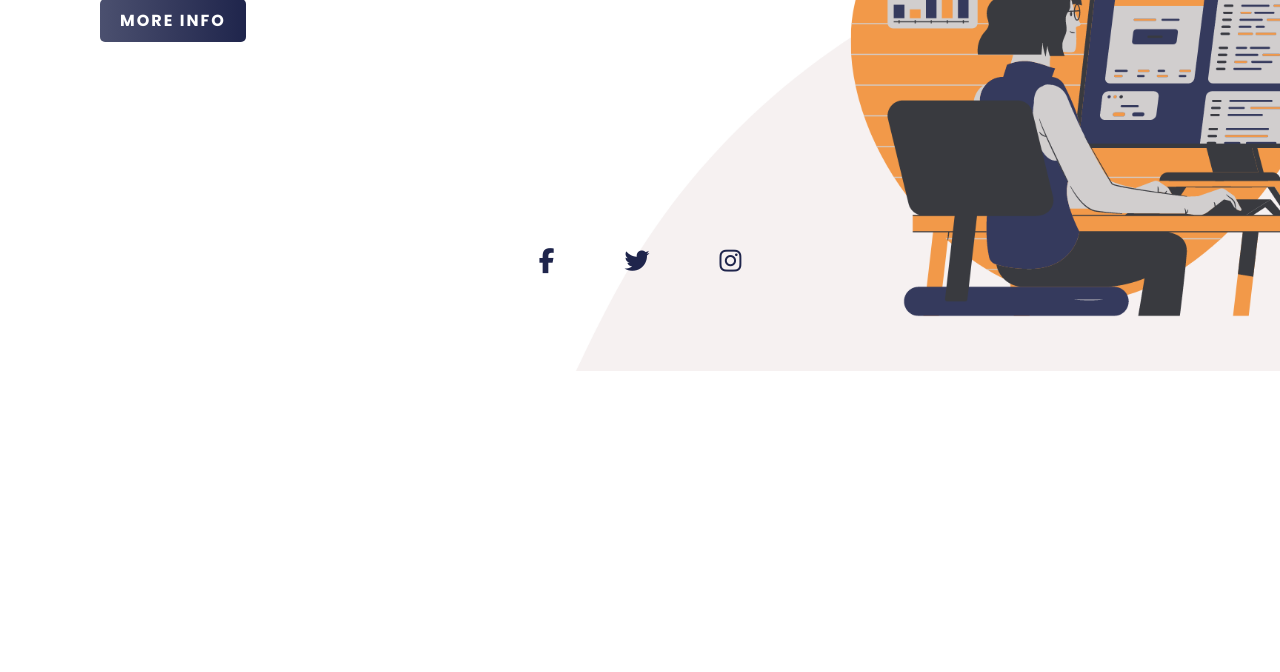
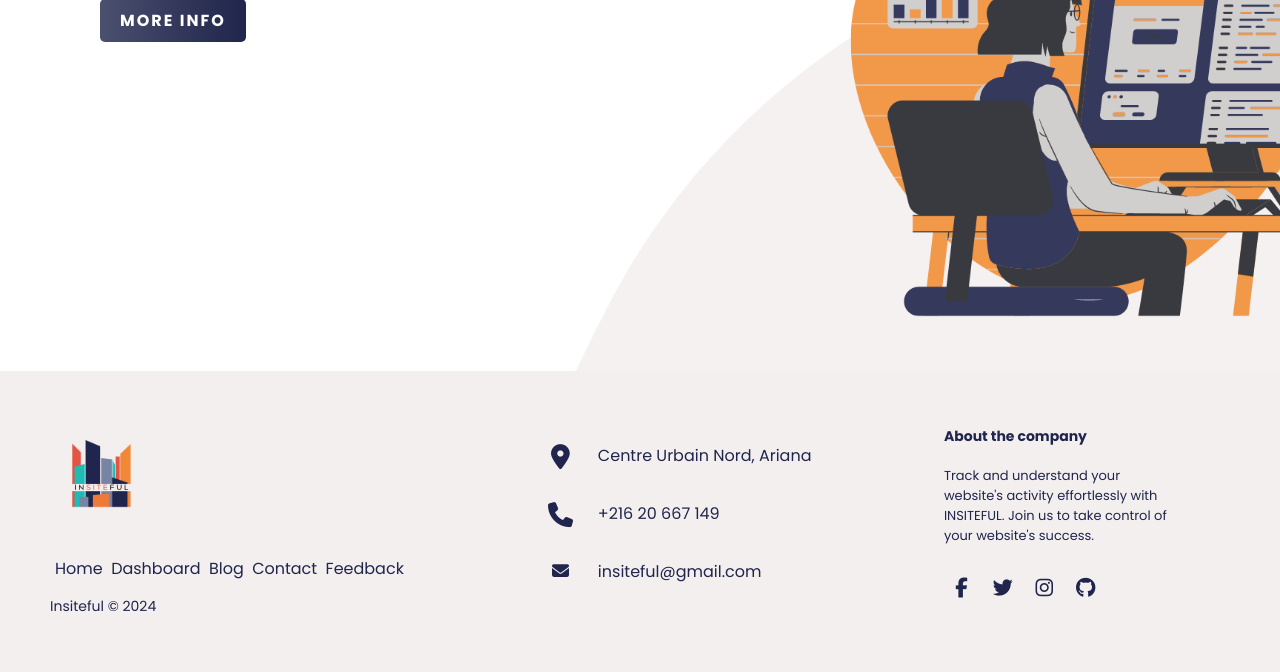
Before and after one commit to salemprojetphp/Insiteful, a PHP site: the page made by views/home.php in a window 1280 px wide. Shown: the part 531-1203 px from the top of the page. Before the commit the page ends 902 px from the top, so only its background shows below. Run offline with PHP 8.4, Linux system fonts and the light colour scheme; the template is opened without the code that fills it, so the values that code supplies are empty.

Commit message:
adding footer

```diff
--- /dev/null
+++ b/public/css/footer.css
@@ -0,0 +1,186 @@
+@import url('https://fonts.googleapis.com/css2?family=Poppins:ital,wght@0,100;0,200;0,300;0,400;0,500;0,600;0,700;0,800;0,900;1,100;1,200;1,300;1,400;1,500;1,600;1,700;1,800;1,900&display=swap');
+
+* {
+    font-family: "Poppins", sans-serif;
+}
+a{
+    transition: all .40s ease;
+}
+a:hover{
+    transform: translateY(-3px)translateX(-5px);
+}
+
+
+.footer-distributed{
+    background: #F4EFEF;
+    box-shadow: 0 1px 1px 0 rgba(0, 0, 0, 0.12);
+    box-sizing: border-box;
+    width: 100%;
+    text-align: left;
+    font: bold 16px sans-serif;
+    padding: 55px 50px;
+}
+
+.footer-distributed .footer-left,
+.footer-distributed .footer-center,
+.footer-distributed .footer-right{
+    display: inline-block;
+    vertical-align: top;
+}
+
+/* Footer left */
+
+.footer-distributed .footer-left{
+    width: 40%;
+}
+
+
+
+
+/* Footer links */
+
+.footer-distributed .footer-links{
+    color:  #1F254C;
+    margin: 20px 0 12px;
+    padding: 0;
+}
+
+.footer-distributed .footer-links a{
+    display:inline-block;
+    line-height: 1.8;
+    font-weight:400;
+    text-decoration: none;
+    color:  inherit;
+}
+
+.footer-distributed .footer-company-name{
+    font-size: 14px;
+    font-weight: normal;
+    margin: 0;
+}
+
+
+
+.footer-distributed .footer-center{
+    width: 35%;
+}
+
+.footer-distributed .footer-center i{
+    color: #1F254C;
+    font-size: 25px;
+    width: 38px;
+    height: 38px;
+    border-radius: 50%;
+    text-align: center;
+    line-height: 42px;
+    margin: 10px 15px;
+    vertical-align: middle;
+}
+
+.footer-distributed .footer-center i.fa-envelope{
+    font-size: 17px;
+    line-height: 38px;
+}
+
+.footer-distributed .footer-center p{
+    display: inline-block;
+    color: #1F254C;
+    font-weight:400;
+    vertical-align: middle;
+    margin:0;
+}
+
+.footer-distributed .footer-center p span{
+    display:block;
+    font-weight: normal;
+    font-size:14px;
+    line-height:2;
+}
+
+.footer-distributed .footer-center p a{
+    color: #1F254C;
+    text-decoration: none;;
+}
+.footer-distributed .footer-center  a{
+    color: #1DBDB6;
+    text-decoration: none;;
+}
+
+.footer-distributed .footer-links a:before {
+    content: "  ";
+    font-weight:300;
+    font-size: 20px;
+    left: 0;
+    color: #1F254C;
+    display: inline-block;
+    padding-right: 5px;
+}
+
+.footer-distributed .footer-links .link-1:before {
+    content: none;
+}
+
+/* Footer Right */
+
+.footer-distributed .footer-right{
+    width: 20%;
+}
+
+.footer-distributed .footer-company-about{
+    line-height: 20px;
+    color:  #1F254C;
+    font-size: 13px;
+    font-weight: normal;
+    margin: 0;
+}
+
+.footer-distributed .footer-company-about span{
+    display: block;
+    color:  #1F254C;
+    font-size: 14px;
+    font-weight: bold;
+    margin-bottom: 20px;
+}
+
+.footer-distributed .footer-icons{
+    margin-top: 25px;
+}
+
+.footer-distributed .footer-icons a{
+    display: inline-block;
+    width: 35px;
+    height: 35px;
+    cursor: pointer;
+    border-radius: 2px;
+
+    font-size: 20px;
+    color: #1F254C;
+    text-align: center;
+    line-height: 35px;
+
+    margin-right: 3px;
+    margin-bottom: 5px;
+}
+
+
+
+@media (max-width: 880px) {
+
+    .footer-distributed{
+        font: bold 14px sans-serif;
+    }
+
+    .footer-distributed .footer-left,
+    .footer-distributed .footer-center,
+    .footer-distributed .footer-right{
+        display: block;
+        width: 100%;
+        margin-bottom: 40px;
+        text-align: center;
+    }
+
+    .footer-distributed .footer-center i{
+        margin-left: 0;
+    }
+
+}
--- a/views/Blog/addPost.php
+++ b/views/Blog/addPost.php
@@ -51,3 +51,5 @@
     </main>
 </body>
 </html>
+<?php
+include_once 'footer.php';?>
--- /dev/null
+++ b/views/footer.php
@@ -0,0 +1,74 @@
+
+<!DOCTYPE html>
+<html lang="en">
+<head>
+    <meta charset="UTF-8">
+    <meta name="viewport" content="width=device-width, initial-scale=1.0">
+    <link rel="stylesheet" href="/public/css/footer.css">
+    <link rel="stylesheet" href="https://cdnjs.cloudflare.com/ajax/libs/font-awesome/6.5.1/css/fontawesome.min.css">
+    <link rel="stylesheet" href="https://cdnjs.cloudflare.com/ajax/libs/font-awesome/6.5.1/css/all.min.css">
+</head>
+
+<footer class="footer-distributed">
+
+    <div class="footer-left">
+
+        <h2>
+            <a href="#" class="logo"><img src="/public/images/insiteful.png" alt="logo" width="100"></a>
+        </h2>
+
+        <p class="footer-links">
+            <a href="/">Home</a>
+            <a href="/dashboard">Dashboard</a>
+            <a href="/blog">Blog</a>
+            <a href="#">Contact</a>
+            <a href="/feedback">Feedback</a>
+        </p>
+
+        <p class="footer-company-name">Insiteful © 2024</p>
+    </div>
+
+    <div class="footer-center">
+
+        <div>
+            <a><i class="fa-solid fa-location-dot"></i></a>
+            <p>Centre Urbain Nord, Ariana</p>
+        </div>
+
+        <div>
+            <a><i class="fa-solid fa-phone"></i></a>
+            <p>+216 20 667 149</p>
+        </div>
+
+        <div>
+            <a><i class="fa-solid fa-envelope"></i></a>
+            <p><a href="mailto:insiteful@gmail.com">insiteful@gmail.com</a></p>
+        </div>
+
+    </div>
+
+    <div class="footer-right">
+
+        <p class="footer-company-about">
+            <span>About the company</span>
+            Track and understand your website's activity effortlessly with INSITEFUL. Join us to take control of your website's success.
+        </p>
+
+        <div class="footer-icons">
+
+            <a href="#"><i class="fa-brands fa-facebook-f"></i></a>
+            <a href="#"><i class="fa-brands fa-twitter"></i></a>
+            <a href="#"><i class="fa-brands fa-instagram"></i></a>
+            <a href="#"><i class="fa-brands fa-github"></i></a>
+
+        </div>
+
+    </div>
+
+</footer>
+
+
+
+
+
+</html>
--- a/views/header.php
+++ b/views/header.php
@@ -26,7 +26,7 @@
     <input type="checkbox" id="check">
     <header>
         <h2>
-            <a href="#" class="logo"><img src="/public/images/insiteful.png" alt="logo"></a>
+            <a href="/" class="logo"><img src="/public/images/insiteful.png" alt="logo"></a>
         </h2>
 
         <!-- choosing the navigation based on the user role -->
--- a/views/home.php
+++ b/views/home.php
@@ -1,5 +1,6 @@
 <?php
     include_once 'header.php';
+
     session_start();
     if (!isset($_SESSION['user_id']))
         $_SESSION['user_id'] = null;
@@ -29,11 +30,10 @@
                 <a href="#" class="info-btn">More Info</a>
             </div>
         </div>
-        <div class="media-icons">
-            <a href="#"><i class="fa-brands fa-facebook-f"></i></a>
-            <a href="#"><i class="fa-brands fa-twitter"></i></a>
-            <a href="#"><i class="fa-brands fa-instagram"></i></a>
-        </div>
+
     </section>
+    <?php
+include_once 'footer.php';?>
 </body>
+
 </html>
```
Also changed, not shown: public/css/feedback.css (+64 -87 lines), views/feedback.php (+15 -37 lines).
